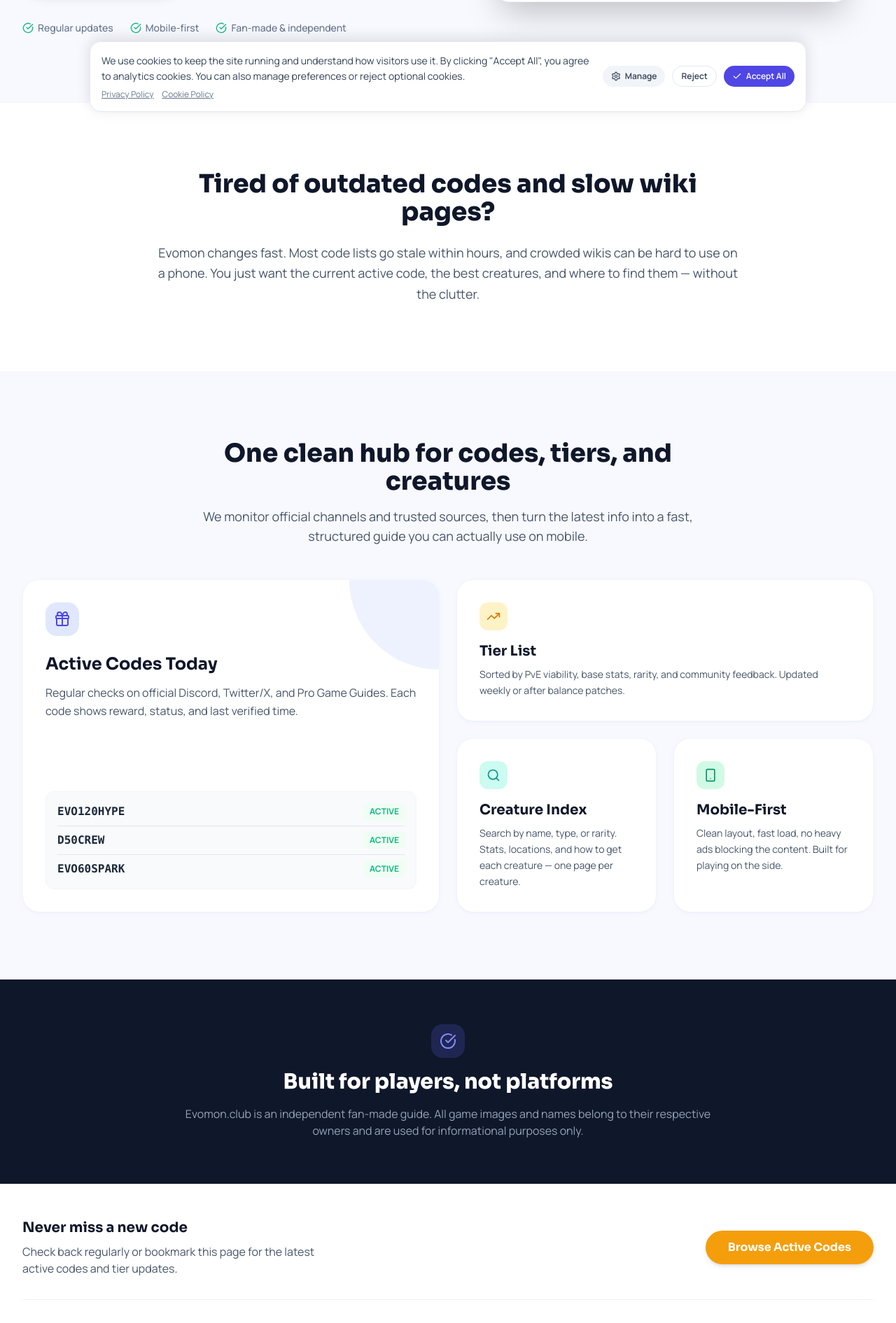
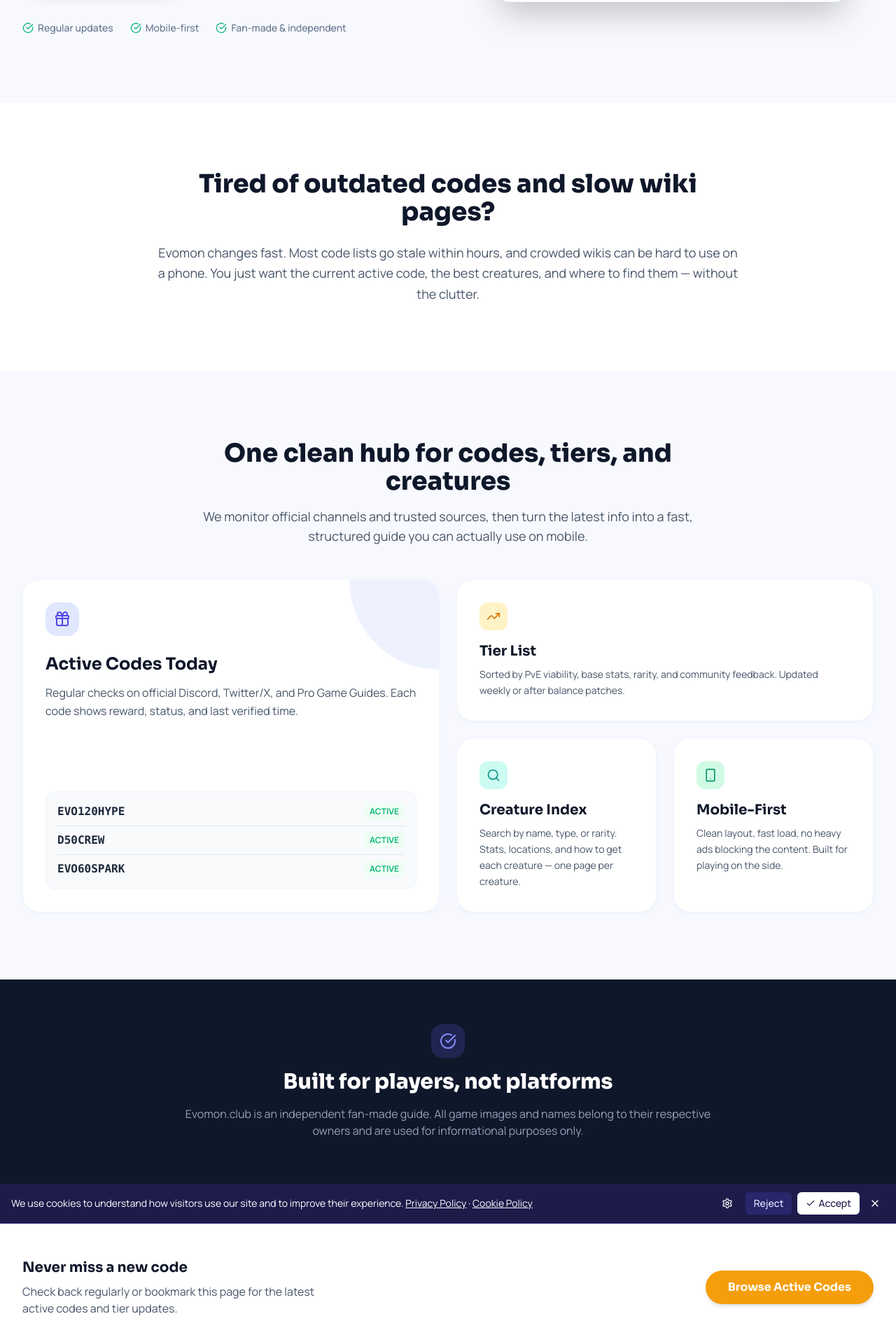
Before and after one commit to yingzi0129/evomon-club, a Next.js app: page / in a window 1280 px wide. Shown: the part 624-2515 px from the top of the page at 70% size. Built offline with nearby package versions, Linux system fonts and the light colour scheme.

Commit message:
fix: move cookie banner to top narrow bar to avoid covering CTA

```diff
--- a/app/layout.tsx
+++ b/app/layout.tsx
@@ -3,7 +3,6 @@
 import "./globals.css";
 import { Navbar } from "@/components/navbar";
 import { Footer } from "@/components/footer";
-import { CookieBanner } from "@/components/cookie-banner";
 
 const sora = Sora({
   subsets: ["latin"],
@@ -55,7 +54,6 @@
         <Navbar />
         <main className="flex-grow pt-20 md:pt-24">{children}</main>
         <Footer />
-        <CookieBanner />
       </body>
     </html>
   );
--- a/components/cookie-banner.tsx
+++ b/components/cookie-banner.tsx
@@ -1,7 +1,7 @@
 "use client";
 
 import { useState, useEffect } from "react";
-import { Settings, Check } from "lucide-react";
+import { Settings, Check, X } from "lucide-react";
 import Link from "next/link";
 
 const STORAGE_KEY = "evomon_cookie_consent";
@@ -44,6 +44,10 @@
     save({ essential: true, analytics: false, advertising: false });
   };
 
+  const dismiss = () => {
+    save({ essential: true, analytics: false, advertising: false });
+  };
+
   const savePreferences = () => {
     save(consent);
   };
@@ -51,48 +55,53 @@
   if (!show) return null;
 
   return (
-    <div className="fixed bottom-0 left-0 right-0 z-50 p-0 md:p-4">
-      <div className="max-w-5xl mx-auto bg-white/95 backdrop-blur-md md:rounded-2xl shadow-[0_-4px_20px_rgba(0,0,0,0.12)] border-t md:border border-slate-200 p-3 md:p-4">
-        <div className="flex flex-col md:flex-row gap-3 md:items-center justify-between">
-          <div className="flex-1 min-w-0">
-            <p className="text-xs md:text-sm text-slate-700 leading-snug md:leading-relaxed">
-              We use cookies to keep the site running and understand how visitors use it. By clicking &quot;Accept All&quot;, you agree to analytics cookies. You can also manage preferences or reject optional cookies.
-            </p>
-            <div className="mt-1 md:mt-1.5 text-xs text-slate-500 flex gap-3">
-              <Link href="/privacy" className="hover:text-primary underline">
+    <div className="bg-indigo-950 text-white border-b border-indigo-900">
+      <div className="max-w-7xl mx-auto px-4 py-2.5 md:py-3">
+        <div className="flex items-center gap-3 md:gap-4 text-xs md:text-sm">
+          <p className="flex-1 min-w-0 leading-relaxed">
+            We use cookies to understand how visitors use our site and to improve their experience.{" "}
+            <Link href="/privacy" className="underline hover:text-indigo-200">
               Privacy Policy
-              </Link>
-              <Link href="/cookie-policy" className="hover:text-primary underline">
+            </Link>{" "}
+            ·{" "}
+            <Link href="/cookie-policy" className="underline hover:text-indigo-200">
               Cookie Policy
             </Link>
-            </div>
-          </div>
-          <div className="flex flex-row flex-wrap gap-2 md:gap-2.5 shrink-0">
+          </p>
+          <div className="flex items-center gap-2 shrink-0">
             <button
               onClick={() => setExpanded(!expanded)}
-              className="inline-flex items-center justify-center gap-1.5 px-3 py-1.5 rounded-full text-xs font-semibold text-slate-700 bg-slate-100 hover:bg-slate-200 transition-colors"
+              className="p-1.5 md:px-2.5 md:py-1 rounded-md hover:bg-indigo-900 transition-colors"
+              aria-label="Manage cookies"
+              title="Manage cookies"
             >
-              <Settings className="w-3.5 h-3.5" />
-              Manage
+              <Settings className="w-4 h-4" />
             </button>
             <button
               onClick={rejectAll}
-              className="inline-flex items-center justify-center gap-1.5 px-3 py-1.5 rounded-full text-xs font-semibold text-slate-700 bg-white border border-slate-200 hover:bg-slate-50 transition-colors"
+              className="hidden md:inline-flex px-3 py-1.5 rounded-md font-medium text-indigo-100 bg-indigo-900/60 hover:bg-indigo-900 transition-colors"
             >
               Reject
             </button>
             <button
               onClick={acceptAll}
-              className="inline-flex items-center justify-center gap-1.5 px-3 py-1.5 rounded-full text-xs font-semibold text-white bg-primary hover:bg-primary-dark transition-colors"
+              className="inline-flex items-center gap-1 px-3 py-1.5 rounded-md font-medium bg-white text-indigo-950 hover:bg-indigo-50 transition-colors"
             >
               <Check className="w-3.5 h-3.5" />
-              Accept All
+              Accept
+            </button>
+            <button
+              onClick={dismiss}
+              className="p-1.5 rounded-md hover:bg-indigo-900 transition-colors"
+              aria-label="Dismiss"
+            >
+              <X className="w-4 h-4" />
             </button>
           </div>
         </div>
 
         {expanded && (
-          <div className="mt-3 pt-3 border-t border-slate-100 grid gap-2">
+          <div className="mt-2 pt-2 border-t border-indigo-900/50 grid gap-2 max-w-md md:max-w-lg">
             {[
               { key: "essential", label: "Essential", desc: "Required for the site to function." },
               { key: "analytics", label: "Analytics", desc: "Help us understand how visitors use the site." },
@@ -100,11 +109,11 @@
             ].map((item) => (
               <label
                 key={item.key}
-                className="flex items-center justify-between p-2.5 rounded-xl bg-slate-50 cursor-pointer"
+                className="flex items-center justify-between p-2.5 rounded-xl bg-indigo-900/30 cursor-pointer"
               >
                 <div>
-                  <div className="font-semibold text-sm text-slate-900">{item.label}</div>
-                  <div className="text-xs text-slate-500">{item.desc}</div>
+                  <div className="font-semibold text-sm text-white">{item.label}</div>
+                  <div className="text-xs text-indigo-200">{item.desc}</div>
                 </div>
                 <input
                   type="checkbox"
@@ -116,16 +125,24 @@
                     }))
                   }
                   disabled={item.key === "essential"}
-                  className="w-5 h-5 rounded border-slate-300 text-primary focus:ring-primary"
+                  className="w-5 h-5 rounded border-indigo-400 text-indigo-500 focus:ring-indigo-400"
                 />
               </label>
             ))}
+            <div className="flex gap-2">
+              <button
+                onClick={rejectAll}
+                className="flex-1 md:hidden px-4 py-2 rounded-md font-medium text-indigo-100 bg-indigo-900/60 hover:bg-indigo-900 transition-colors"
+              >
+                Reject
+              </button>
               <button
                 onClick={savePreferences}
-              className="mt-1 inline-flex items-center justify-center px-5 py-2 rounded-full text-sm font-semibold text-white bg-primary hover:bg-primary-dark transition-colors"
+                className="flex-1 px-4 py-2 rounded-md font-medium bg-white text-indigo-950 hover:bg-indigo-50 transition-colors"
               >
                 Save Preferences
               </button>
+            </div>
           </div>
         )}
       </div>
--- a/components/footer.tsx
+++ b/components/footer.tsx
@@ -1,9 +1,12 @@
 import Link from "next/link";
+import { CookieBanner } from "./cookie-banner";
 
 export function Footer() {
   return (
-    <footer className="bg-white border-t border-slate-100">
-      <div className="max-w-7xl mx-auto px-4 md:px-8 py-12">
+    <>
+      <CookieBanner />
+      <footer className="bg-white border-t border-slate-100">
+        <div className="max-w-7xl mx-auto px-4 md:px-8 py-12">
         <div className="flex flex-col md:flex-row justify-between items-start md:items-center gap-6 mb-8">
           <div>
             <h3 className="font-headline font-bold text-xl text-slate-900 mb-2">
@@ -42,5 +45,6 @@
         </div>
       </div>
     </footer>
+  </>
   );
 }
```
Also changed, not shown: 1 other file (tests, documents, lock files or other folders). Lines whose indentation alone changed are shown as unchanged.
